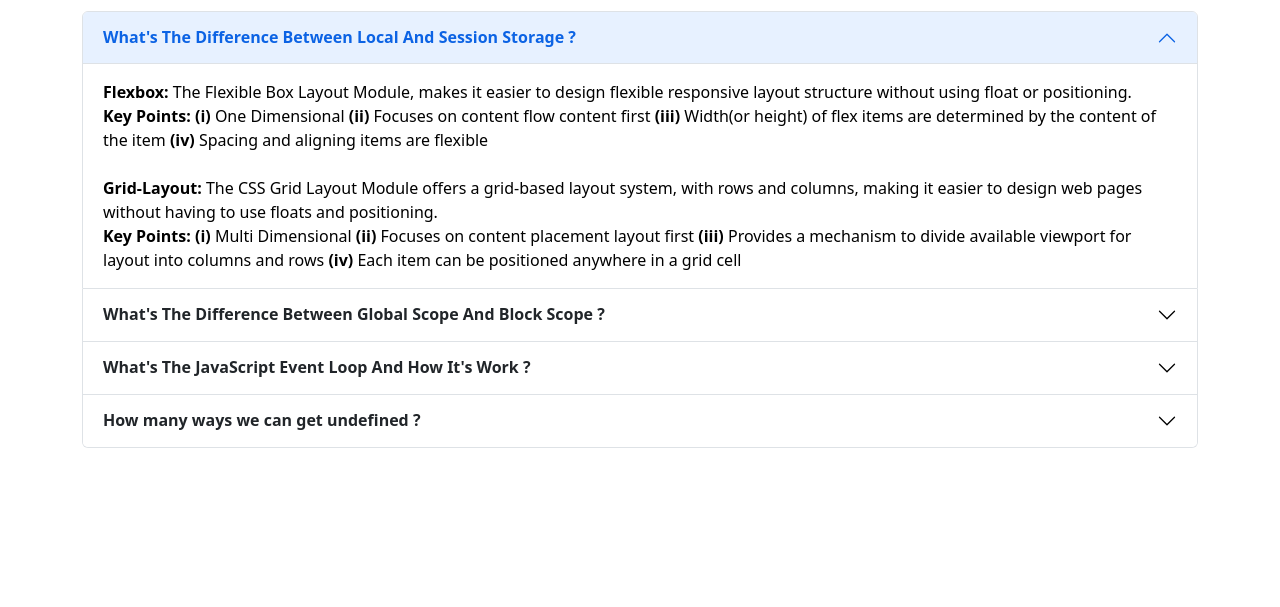
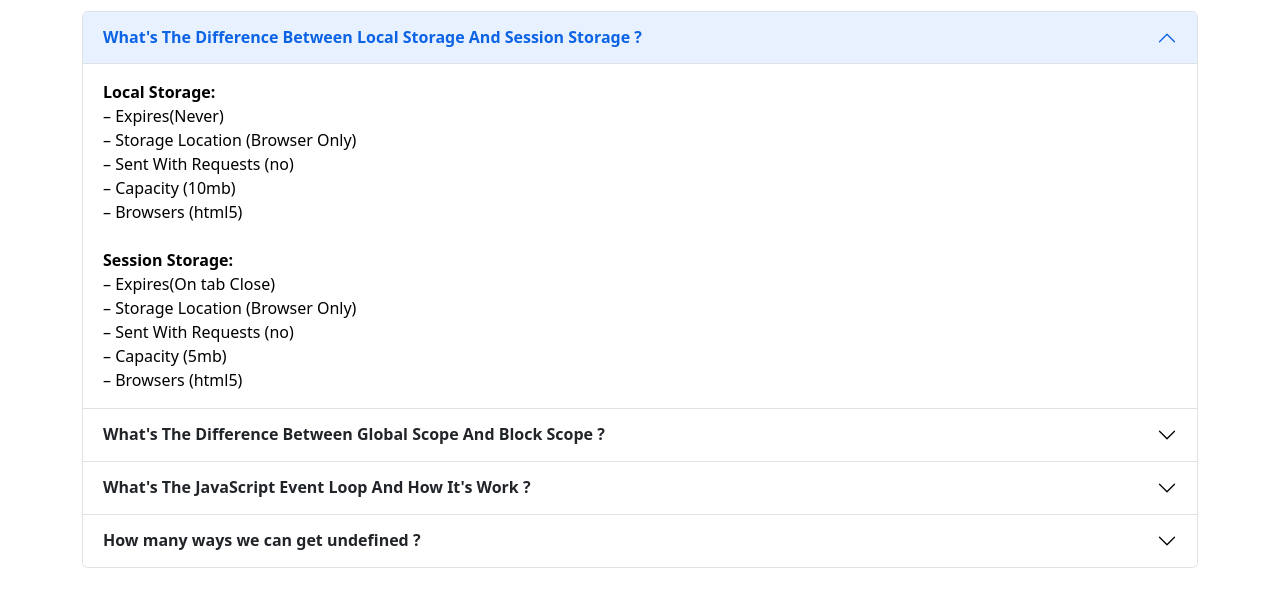
Before and after one commit to Razib2019/type-monster-debug-assignment, a plain HTML site: page blog.html in a window 1280 px wide. Shown: the part 101-708 px from the top of the page. Drawn offline with nearby package versions, Linux system fonts and the light colour scheme.

Commit message:
local and session storage difference done

```diff
--- a/blog.html
+++ b/blog.html
@@ -21,32 +21,27 @@
                     <h2 class="accordion-header" id="headingOne">
                         <button class="accordion-button" type="button" data-bs-toggle="collapse"
                             data-bs-target="#collapseOne" aria-expanded="true" aria-controls="collapseOne">
-                            <strong>What's The Difference Between Local And Session Storage ?</strong>
+                            <strong>What's The Difference Between Local Storage And Session Storage ?</strong>
                         </button>
                     </h2>
                     <div id="collapseOne" class="accordion-collapse collapse show" aria-labelledby="headingOne"
                         data-bs-parent="#accordionExample">
                         <div class="accordion-body">
-                            <strong>Flexbox:</strong> The Flexible Box Layout Module, makes it easier to design
-                            flexible responsive layout structure without using float or positioning. <br>
-                            <strong>Key Points:</strong><strong> (i)</strong> One Dimensional <strong>(ii)</strong>
-                            Focuses on content flow content first <strong>(iii)</strong> Width(or height) of flex
-                            items are
-                            determined by the content of the item <strong>(iv)</strong> Spacing and aligning items
-                            are flexible
-                            <br><br>
-                            <strong>Grid-Layout:</strong> The CSS Grid Layout Module offers a grid-based layout
-                            system,
-                            with rows and columns, making it easier to design web pages without having to use floats
-                            and positioning.
-                            <br>
-                            <strong>Key Points:</strong>
-                            <strong>(i)</strong> Multi Dimensional <strong>(ii)</strong>
-                            Focuses on content placement layout first <strong>(iii)</strong> Provides a
-                            mechanism to
-                            divide available viewport for layout into columns and rows <strong>(iv)</strong>
-                            Each
-                            item can be positioned anywhere in a grid cell
+                            <strong>Local Storage:</strong> <br>
+                            – Expires(Never)<br>
+                            – Storage Location (Browser Only)<br>
+                            – Sent With Requests (no)<br>
+                            – Capacity (10mb)<br>
+                            – Browsers (html5)<br> <br>
+
+                            <strong>Session Storage:</strong> <br>
+                            – Expires(On tab Close)<br>
+                            – Storage Location (Browser Only)<br>
+                            – Sent With Requests (no)<br>
+                            – Capacity (5mb)<br>
+                            – Browsers (html5)<br>
+
+
                         </div>
                     </div>
                 </div>
```
